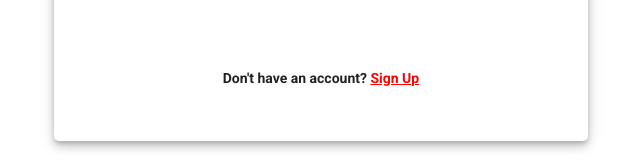
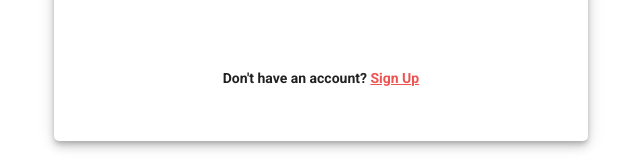
Before and after one commit to JunZheng007/fun-kickoff-project, a React (Create React App) app in the folder client/: page /login in a window 1280 px wide. Shown: the part 533-693 px from the top of the page, without its empty margins (319-959 px from the left). Built offline with nearby package versions, Linux system fonts and the light colour scheme; no server answers.

Commit message:
update color of link

```diff
--- a/client/src/components/AuthHeader/useStyles.ts
+++ b/client/src/components/AuthHeader/useStyles.ts
@@ -14,7 +14,7 @@ const useStyles = makeStyles((theme: Theme) => ({
     },
   },
   authLink: {
-    color: 'red',
+    color: theme.palette.error.light,
   },
 }));
 
```
